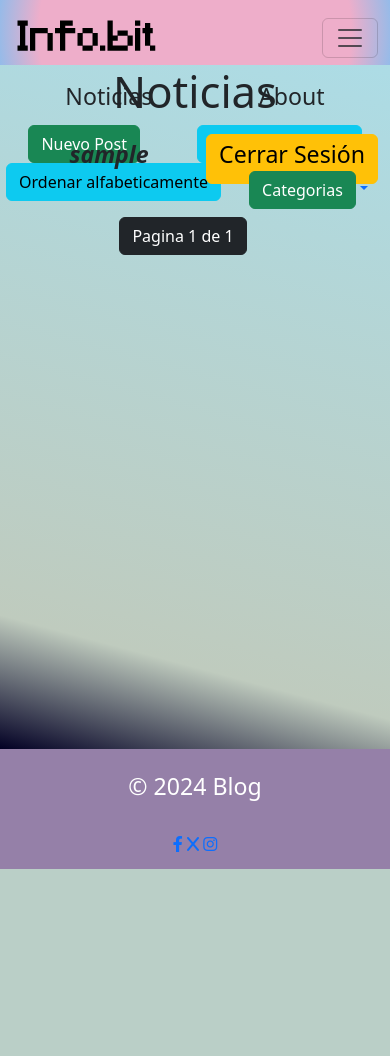
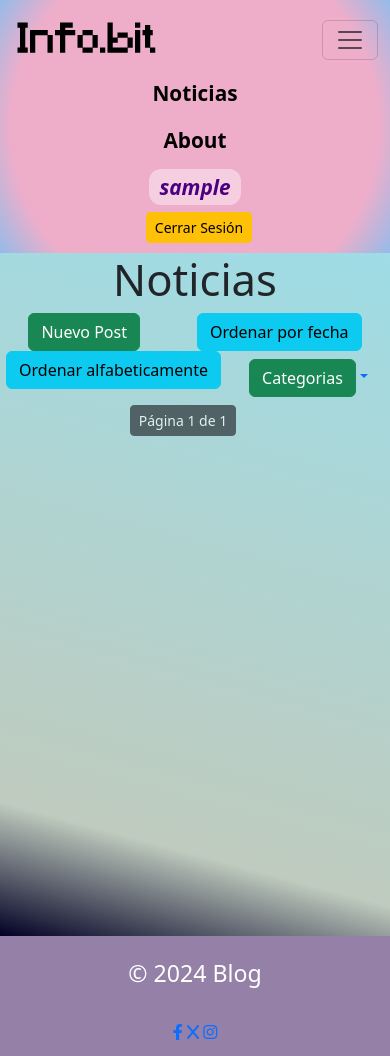
Before and after one commit to marzvk/blog-2024, a Django app: page /posts/ in a window 390 px wide, after a click that opens the changed part. Before the commit the page ends 869 px from the top, so only its background shows below. Run offline with Django 5.2, Linux system fonts and the light colour scheme; the visitor is signed in with stand-in values (Sample User, id 1); data that the repository does not hold is empty.

Commit message:
navbar alineado, estilo usuario en linea, paginacion responsive

```diff
--- a/blog/static/css/global.css
+++ b/blog/static/css/global.css
@@ -43,3 +43,28 @@
 body{
     background-color: aqua;
 }
+
+.navbar-nav .nav-link {
+  font-size: 1.3rem;
+  font-weight: 600;
+  color: black;
+}
+.navbar-nav .nav-link:hover {
+  color: #6c63ff;
+}
+
+.username-display {
+  font-style: oblique;
+  color: #4b0082; /* violeta suave */
+  background: rgba(255, 255, 255, 0.4);
+  padding: 4px 10px;
+  border-radius: 12px;
+  font-weight: 600;
+  transition: all 0.3s ease;
+}
+
+.username-display:hover {
+  background: rgba(255, 255, 255, 0.7);
+  color: #2c003e;
+  transform: scale(1.05);
+}
--- a/blog/templates/Posts/posts.html
+++ b/blog/templates/Posts/posts.html
@@ -79,20 +79,20 @@
 
         <!-- Paginado -->
 
-        <div class="pagination justify-content-center">
-            <span class="step-links">
+        <div class="pagination justify-content-center flex-wrap mt-3">
+            <span class="step-links d-flex flex-wrap justify-content-center gap-2">
                 {% if page_obj.has_previous %}
-                <a class="btn btn-dark" href="?page=1">&laquo; Primera</a>
-                <a class="btn btn-dark" href="?page={{ page_obj.previous_page_number }}">previa</a>
+                <a class="btn btn-dark btn-sm" href="?page=1">&laquo; Primera</a>
+                <a class="btn btn-dark btn-sm" href="?page={{ page_obj.previous_page_number }}">Previa</a>
                 {% endif %}
 
-                <span class="btn btn-dark">
-                    Pagina {{ page_obj.number }} de {{ page_obj.paginator.num_pages }}
+                <span class="btn btn-dark btn-sm disabled">
+                    Página {{ page_obj.number }} de {{ page_obj.paginator.num_pages }}
                 </span>
 
                 {% if page_obj.has_next %}
-                <a class="btn btn-dark" href="?page={{ page_obj.next_page_number }}">siguiente</a>
-                <a class="btn btn-dark" href="?page={{ page_obj.paginator.num_pages }}">Ultima &raquo;</a>
+                <a class="btn btn-dark btn-sm" href="?page={{ page_obj.next_page_number }}">Siguiente</a>
+                <a class="btn btn-dark btn-sm" href="?page={{ page_obj.paginator.num_pages }}">Última &raquo;</a>
                 {% endif %}
             </span>
         </div>
--- a/blog/templates/base.html
+++ b/blog/templates/base.html
@@ -15,7 +15,7 @@
   <link href="https://cdn.jsdelivr.net/npm/bootstrap@5.3.2/dist/css/bootstrap.min.css" rel="stylesheet"
     integrity="sha384-T3c6CoIi6uLrA9TneNEoa7RxnatzjcDSCmG1MXxSR1GAsXEV/Dwwykc2MPK8M2HN" crossorigin="anonymous">
 
-  <!-- <link rel="stylesheet" href={% static "css/global.css" %}> -->
+  <link rel="stylesheet" href={% static "css/global.css" %}>
 
   <!-- Este es el link para las fuentes de las redes sociales-->
   <link href="https://cdnjs.cloudflare.com/ajax/libs/font-awesome/6.0.0-beta3/css/all.min.css" rel="stylesheet">
@@ -31,12 +31,12 @@
 <body>
 
   <nav class="navbar navbar-expand-lg"
-    style="background:radial-gradient(circle,rgba(238,174,202,1)79%,rgba(148,187,233,1)100%); height:65px;">
+    style="background:radial-gradient(circle,rgba(238,174,202,1)79%,rgba(148,187,233,1)100%); padding: 10px 0;">
     <div class="container-fluid">
 
       <!-- Logo -->
       <a class="navbar-brand" href="{% url 'index' %}">
-        <img src="{% static 'img/logo3.png' %}" alt="">
+        <img src="{% static 'img/logo3.png' %}" alt="" style="height:50px;">
       </a>
 
       <!-- Botón hamburguesa -->
@@ -47,55 +47,34 @@
 
       <!-- Menú que se colapsa -->
       <div class="collapse navbar-collapse justify-content-center" id="navbarNav">
-        <ul class="nav nav-fill">
-
+        <ul class="navbar-nav align-items-center">
           <li class="nav-item">
-            <a class="nav-link active" href="{% url 'noticias' %}">
-              <button class="btn btn-none">
-                <h3>Noticias</h3>
-              </button>
-            </a>
+            <a class="nav-link active" href="{% url 'noticias' %}">Noticias</a>
           </li>
-
           <li class="nav-item">
-            <a class="nav-link" href="{% url 'about' %}">
-              <button class="btn btn-none">
-                <h3>About</h3>
-              </button>
-            </a>
+            <a class="nav-link" href="{% url 'about' %}">About</a>
           </li>
 
           {% if user.is_authenticated %}
           <li class="nav-item">
-            <a href="{% url 'perfil' user.id %}">
-              <button class="btn btn-none">
-                <h3><strong style="font-style: oblique;">{{ user.username }}</strong></h3>
-              </button>
+            <a class="nav-link" href="{% url 'perfil' user.id %}">
+              <strong class="username-display">{{ user.username }}</strong>
             </a>
           </li>
 
-          <form action="{% url 'logout' %}" method="post">
-            {% csrf_token %}
-            <button type="submit" class="btn btn-warning">
-              <h3>Cerrar Sesión</h3>
-            </button>
-          </form>
+          <li class="nav-item ms-2">
+            <form action="{% url 'logout' %}" method="post" class="d-inline">
+              {% csrf_token %}
+              <button type="submit" class="btn btn-warning btn-sm">Cerrar Sesión</button>
+            </form>
+          </li>
 
           {% else %}
           <li class="nav-item">
-            <a class="nav-link" href="{% url 'registro' %}">
-              <button class="btn btn-none">
-                <h3>Registro</h3>
-              </button>
-            </a>
+            <a class="nav-link" href="{% url 'registro' %}">Registro</a>
           </li>
-
           <li class="nav-item">
-            <a class="nav-link" href="{% url 'login' %}">
-              <button class="btn btn-none">
-                <h3>Iniciar Sesión</h3>
-              </button>
-            </a>
+            <a class="nav-link" href="{% url 'login' %}">Iniciar Sesión</a>
           </li>
           {% endif %}
         </ul>
@@ -103,6 +82,7 @@
 
     </div>
   </nav>
+
 
   <div
     style='background:linear-gradient(15deg,rgba(2,0,36,1)0%,rgba(191,203,190,1)17%,rgba(168,218,228,0.9444152661064426)100%);min-height: 81vh;'>
```
